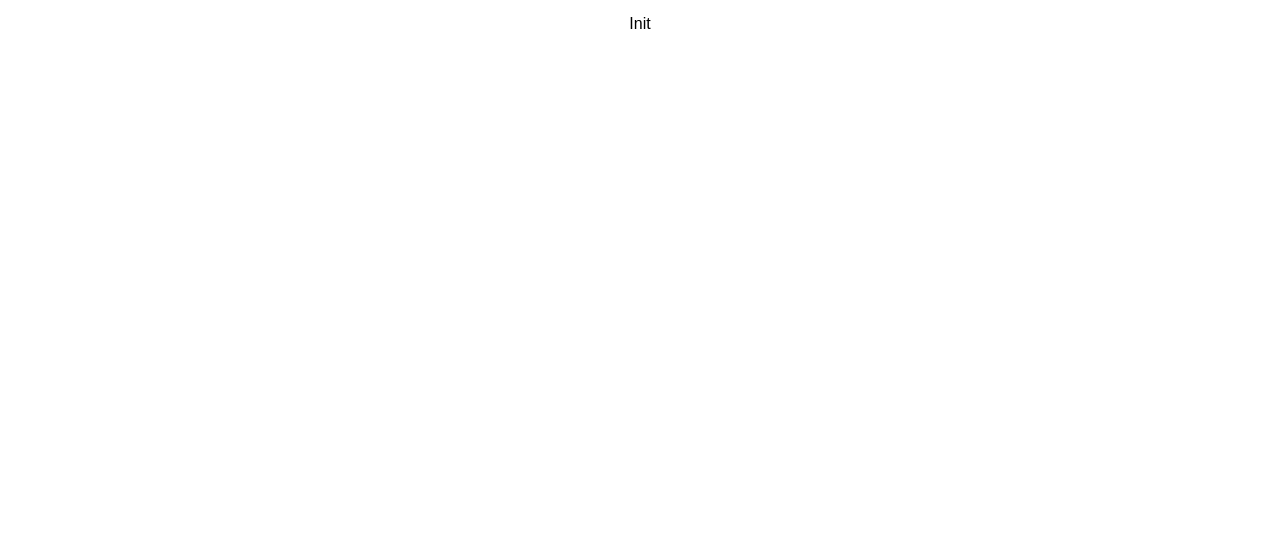
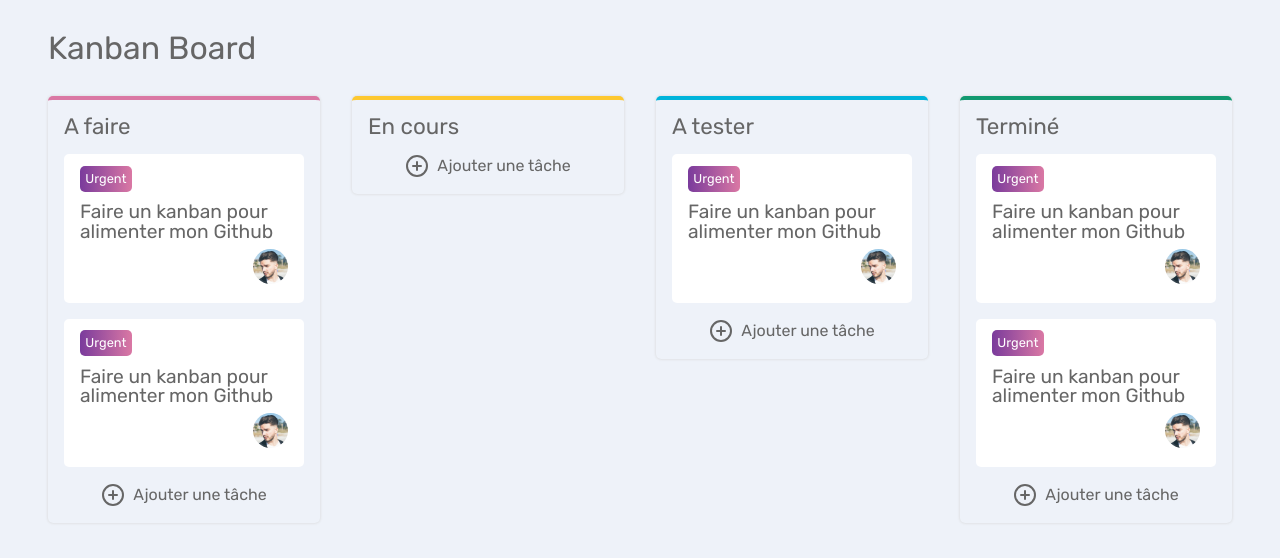
Before and after one commit to manonbecle/kanban-board-react, a React app: page / in a window 1280 px wide. Built offline with nearby package versions, Linux system fonts and the light colour scheme.

Commit message:
created components and their css - static data

```diff
--- a/package.json
+++ b/package.json
@@ -50,7 +50,8 @@
     "core-js": "^3.9.1",
     "prop-types": "^15.7.2",
     "react": "^17.0.2",
-    "react-dom": "^17.0.2"
+    "react-dom": "^17.0.2",
+    "react-feather": "^2.0.9"
   },
   "version": "1.0.0",
   "main": "index.js",
--- a/src/assets/index.html
+++ b/src/assets/index.html
@@ -4,6 +4,8 @@
         <meta charset="utf-8" />
         <meta name="viewport" content="width=device-width, initial-scale=1.0" />
         <meta http-equiv="x-ua-compatible" content="ie=edge" />
+		<link rel="preconnect" href="https://fonts.gstatic.com">
+		<link href="https://fonts.googleapis.com/css2?family=Rubik:wght@300;400;700&display=swap" rel="stylesheet">
         <title>Kanban Board</title>
     </head>
     <body>
--- /dev/null
+++ b/src/components/AddCard/addcard.scss
@@ -0,0 +1,12 @@
+@use '../../styles/vars';
+
+.addcard{
+  display: flex;
+  justify-content: center;
+  align-items: center;
+  margin-top: vars.$gutter;
+
+  .addcard__text{
+    margin-left: vars.$gutter / 2 ;
+  }
+}
--- /dev/null
+++ b/src/components/AddCard/index.js
@@ -0,0 +1,17 @@
+// == Import npm
+import React from 'react';
+import { PlusCircle } from 'react-feather';
+
+// == Import css
+import './addcard.scss';
+
+// == Composant
+const AddCard = () => (
+  <div className="addcard">
+    <PlusCircle />
+    <span className="addcard__text">Ajouter une tâche</span>
+  </div>
+);
+
+// == Export
+export default AddCard;
--- a/src/components/App/index.js
+++ b/src/components/App/index.js
@@ -1,13 +1,18 @@
 // == Import npm
 import React from 'react';
 
-// == Import
+// == Import components
+import Header from 'src/components/Header';
+import List from 'src/components/List';
+
+// == Import css
 import './styles.scss';
 
 // == Composant
 const App = () => (
   <div className="app">
-    Init
+    <Header />
+    <List />
   </div>
 );
 
--- a/src/components/App/styles.scss
+++ b/src/components/App/styles.scss
@@ -1,9 +1,5 @@
-.app {
-  width: 500px;
-  margin: 1em auto;
-  text-align: center;
+@use '../../styles/vars';
+
+.app{
+  padding: vars.$gutter * 2;
 }
-
-.app img {
-  max-width: 150px;
-}
--- /dev/null
+++ b/src/components/Card/card.scss
@@ -0,0 +1,37 @@
+@use '../../styles/vars';
+
+.card{
+  background-color: vars.$light-color;
+  border-radius: 5px;
+  padding: vars.$gutter;
+  margin-top: vars.$gutter;
+
+  .card__priority{
+    border-radius: 5px;
+    color: vars.$light-color;
+    padding: vars.$gutter / 3;
+    font-size: vars.$font-size-small;
+  }
+  .card__priority--hight{
+    background: linear-gradient(to left, vars.$fisrt-color, vars.$second-color);
+  }
+  .card__priority--medium{
+    background: linear-gradient(to left, vars.$sixth-color, vars.$seventh-color);
+  }
+  .card__priority--low{
+    background: linear-gradient(to left, vars.$fourth-color, vars.$fifth-color);
+  }
+  .card__title{
+    font-size: vars.$font-size-title3;
+    margin: vars.$gutter 0 (vars.$gutter / 2) 0;
+  }
+  .card__assignment{
+    text-align: right;
+
+    .card__assignment__img{
+      border-radius: 100%;
+      width: 35px;
+      height: 35px;
+    }
+  }
+}
--- /dev/null
+++ b/src/components/Card/index.js
@@ -0,0 +1,19 @@
+// == Import npm
+import React from 'react';
+
+// == Import css
+import './card.scss';
+
+// == Composant
+const Card = () => (
+  <div className="card">
+    <em className="card__priority card__priority--hight">Urgent</em>
+    <h3 className="card__title">Faire un kanban pour alimenter mon Github</h3>
+    <div className="card__assignment">
+      <img className="card__assignment__img" src="/images/julien.jpg" alt="" title="Tâche assigné à Julien" />
+    </div>
+  </div>
+);
+
+// == Export
+export default Card;
--- /dev/null
+++ b/src/components/Header/header.scss
@@ -0,0 +1,9 @@
+@use '../../styles/vars';
+
+.header{
+
+  .header__title{
+    margin: 0 vars.$gutter (vars.$gutter * 2) vars.$gutter;
+    font-size: vars.$font-size-title1;
+  }
+}
--- /dev/null
+++ b/src/components/Header/index.js
@@ -0,0 +1,15 @@
+// == Import npm
+import React from 'react';
+
+// == Import css
+import './header.scss';
+
+// == Composant
+const Header = () => (
+  <div className="header">
+    <h1 className="header__title">Kanban Board</h1>
+  </div>
+);
+
+// == Export
+export default Header;
--- /dev/null
+++ b/src/components/List/index.js
@@ -0,0 +1,39 @@
+// == Import npm
+import React from 'react';
+
+// == Import components
+import Card from 'src/components/Card';
+import AddCard from 'src/components/AddCard';
+
+// == Import css
+import './list.scss';
+
+// == Composant
+const List = () => (
+  <div className="lists">
+    <div className="list list--todo">
+      <h2 className="list__title">A faire</h2>
+      <Card />
+      <Card />
+      <AddCard />
+    </div>
+    <div className="list list--in-progress">
+      <h2 className="list__title">En cours</h2>
+      <AddCard />
+    </div>
+    <div className="list list--to-test">
+      <h2 className="list__title">A tester</h2>
+      <Card />
+      <AddCard />
+    </div>
+    <div className="list list--finished">
+      <h2 className="list__title">Terminé</h2>
+      <Card />
+      <Card />
+      <AddCard />
+    </div>
+  </div>
+);
+
+// == Export
+export default List;
--- /dev/null
+++ b/src/components/List/list.scss
@@ -0,0 +1,32 @@
+@use '../../styles/vars';
+
+.lists{
+  display: flex;
+
+  .list{
+    background-color: vars.$background-color;
+    box-shadow: 0px 0px 3px 0px vars.$shadow-color;
+    margin: 0 vars.$gutter;
+    padding: vars.$gutter;
+    width: 25%;
+    border-top: 4px solid;
+    border-radius: 5px;
+    height: min-content;
+
+    .list__title{
+      font-size: vars.$font-size-title2;
+    }
+  }
+  .list--todo{
+    border-color: vars.$fisrt-color;
+  }
+  .list--in-progress{
+    border-color: vars.$third-color;
+  }
+  .list--to-test{
+    border-color: vars.$fourth-color;
+  }
+  .list--finished{
+    border-color: vars.$seventh-color;
+  }
+}
--- a/src/styles/_vars.scss
+++ b/src/styles/_vars.scss
@@ -0,0 +1,21 @@
+// == Color
+$background-color: #eef2f9;
+$light-color: #ffffff;
+$text-color: #666666;
+$shadow-color: #d3d3d3;
+$fisrt-color: #da78a4;
+$second-color: #7a3b9c;
+$third-color: #fdc830;
+$fourth-color: #00b4db;
+$fifth-color: #0083b0;
+$sixth-color: #2bbe64;
+$seventh-color: #119970;
+
+// == Marge
+$gutter: 1rem;
+
+// == Font-size
+$font-size-title1: 2rem;
+$font-size-title2: 1.4rem;
+$font-size-title3: 1.2rem;
+$font-size-small: 0.8rem;
--- a/src/styles/index.scss
+++ b/src/styles/index.scss
@@ -2,17 +2,7 @@
 @use 'vars';
 
 body {
-  font-family: sans-serif;
+  font-family: 'Rubik', sans-serif;
+  background-color: vars.$background-color;
+  color: vars.$text-color;
 }
-
-/*
-  // or you can import your own font
-  @font-face {
-    font-family: 'Roboto';
-    src: url('../assets/fonts/Roboto-Regular.ttf');
-  }
-
-  body {
-    font-family: 'Roboto', sans-serif;
-  }
-*/
```
Also changed, not shown: public/images/elsa.jpg (added), public/images/estelle.jpg (added), public/images/julien.jpg (added), public/images/vincent.jpg (added), 1 other file.
